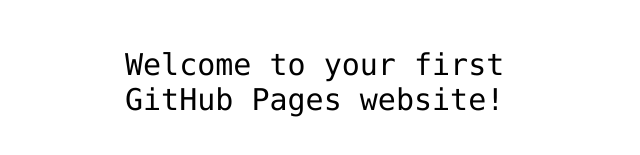
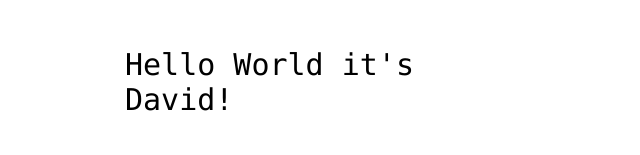
Before and after one commit to DavidDJC/DavidDJC.github.io, a plain HTML site: page index.html in a window 1280 px wide. Shown: the part 341-496 px from the top of the page, without its empty margins (315-955 px from the left). Drawn offline with Linux system fonts and the light colour scheme.

Commit message:
Update index.html

```diff
--- a/index.html
+++ b/index.html
@@ -12,7 +12,7 @@
 <img src="https://octodex.github.com/images/daftpunktocat-thomas.gif" id="octocat" alt="octocat-gif" />
 
 <!-- Change this code here by copy and pasting your template on line 15 -->
-<p>Welcome to your first GitHub Pages website!</p>
+<p>Hello World it's David!</p>
 
 </body>
 </html>
```
